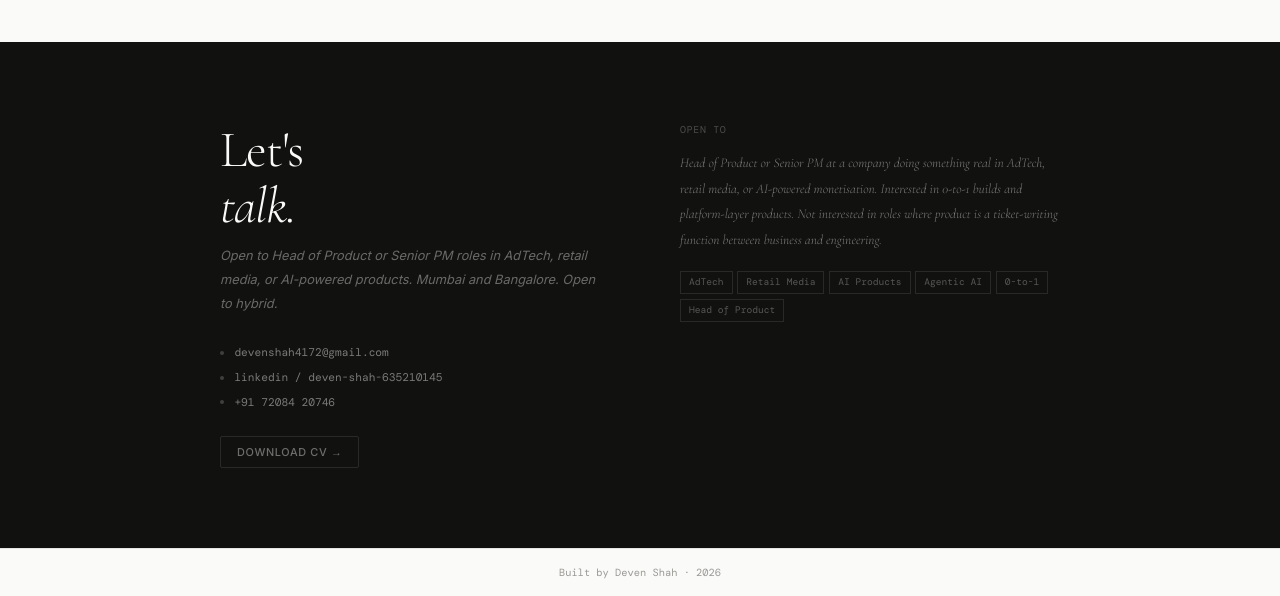
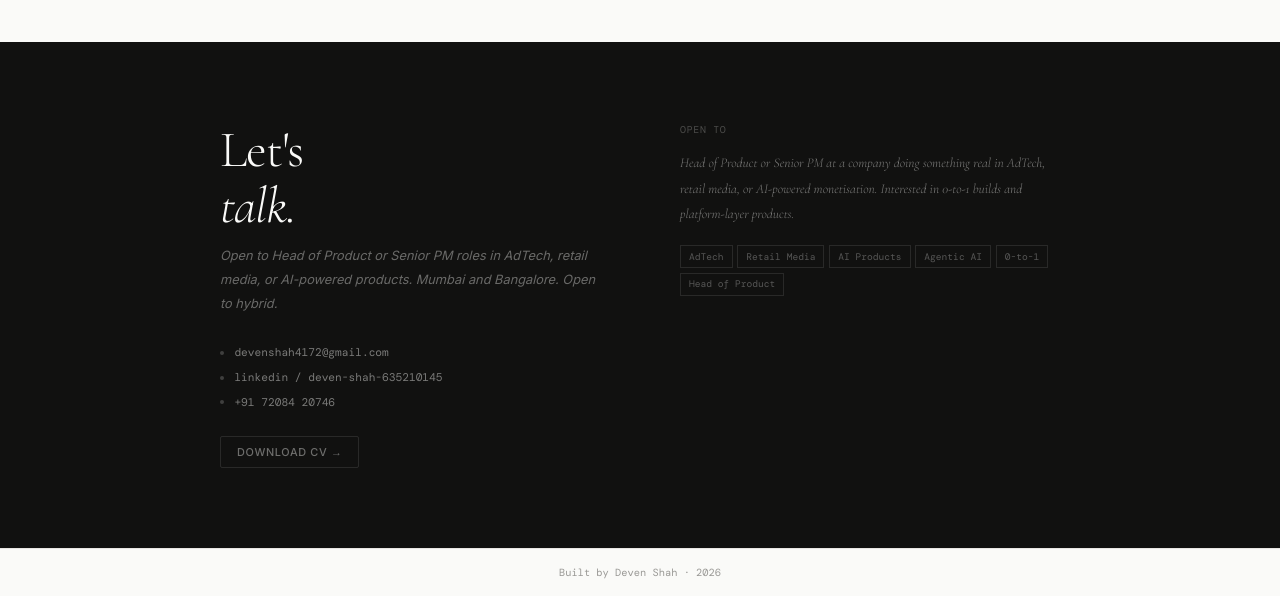
Before and after one commit to devenshah-02/deven-shah-portfolio, a plain HTML site: page index.html in a window 1280 px wide. Shown: the part 5835-6431 px from the top of the page. Drawn offline with nearby package versions, Linux system fonts and the light colour scheme; a web font is replaced by a local one.

Commit message:
Update index.html

```diff
--- a/index.html
+++ b/index.html
@@ -627,7 +627,7 @@ footer{text-align:center;padding:.9rem 2rem;font-family:var(--mono);font-size:.6
     </div>
     <div>
       <span class="open-lbl">Open to</span>
-      <p class="open-text">Head of Product or Senior PM at a company doing something real in AdTech, retail media, or AI-powered monetisation. Interested in 0-to-1 builds and platform-layer products. Not interested in roles where product is a ticket-writing function between business and engineering.</p>
+      <p class="open-text">Head of Product or Senior PM at a company doing something real in AdTech, retail media, or AI-powered monetisation. Interested in 0-to-1 builds and platform-layer products.</p>
       <div class="open-tags">
         <span class="otag">AdTech</span>
         <span class="otag">Retail Media</span>
```
